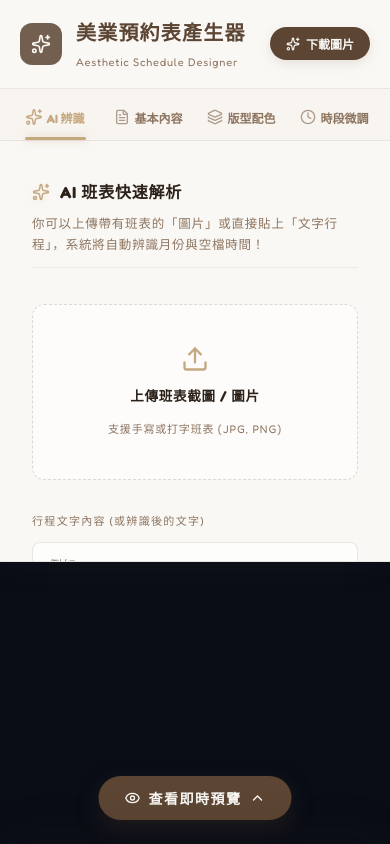
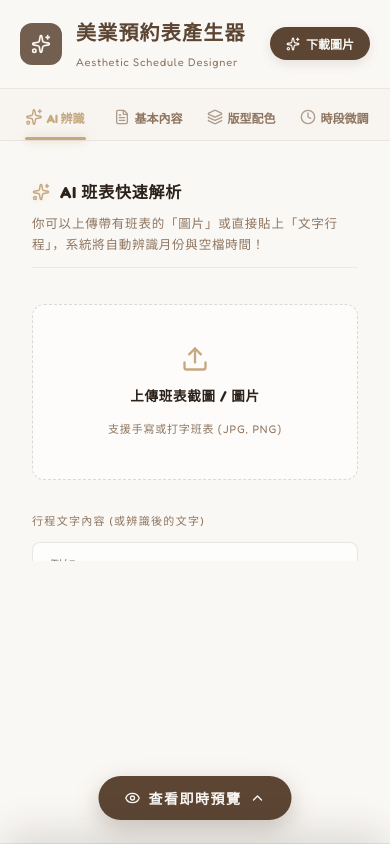
Before and after one commit to jameschen0424/nail-booking-schedule, a React (Vite) app: page / in a window 390 px wide. Built offline with nearby package versions, Linux system fonts and the light colour scheme; a web font is replaced by a local one.

Commit message:
fix: resolve dark background gap on narrow screen width

```diff
--- a/src/App.css
+++ b/src/App.css
@@ -1136,6 +1136,7 @@ input[type="checkbox"] {
     min-width: 0;
     max-width: 100%;
     height: auto;
+    min-height: 100vh; /* 確保在任何長高視窗中編輯器面板都填滿整頁高度，防止底部出現黑邊隙縫 */
     border-right: none;
     border-bottom: 1px solid var(--border-glass);
     box-shadow: 0 10px 30px rgba(108, 83, 63, 0.05);
--- a/src/index.css
+++ b/src/index.css
@@ -4,7 +4,7 @@ html, body, #root {
   width: 100%;
   min-height: 100%;
   box-sizing: border-box;
-  background-color: #090d16;
+  background-color: #FAF8F5; /* 配合奢華奶茶配色，防止出現暗黑背景空隙 */
 }
 
 * {
```
